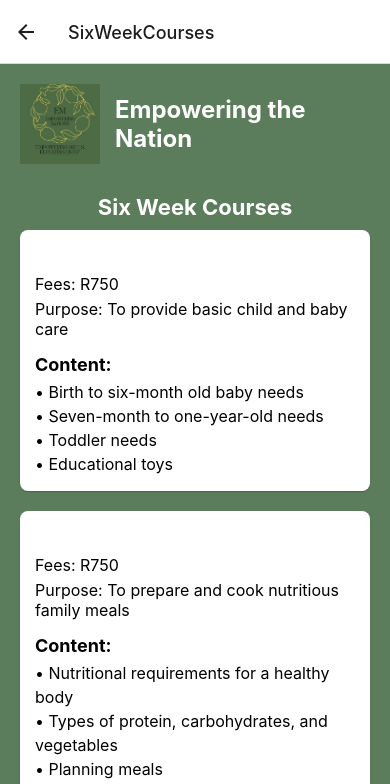
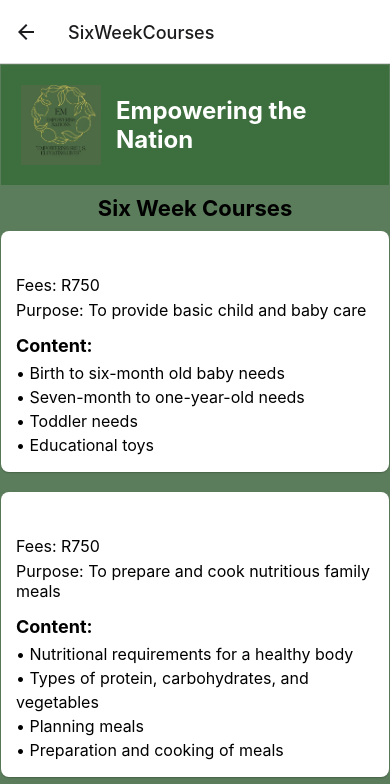
Before and after one commit to ST10456501/Milestone-3, a React Native app in the folder empowering-nation-app/: screen /SixWeekCourses in a window 390 px wide. Shown: the top 784 px of the page. Built offline with nearby package versions, Linux system fonts and the light colour scheme.

Commit message:
Update SixWeekCoursesScreen.js

```diff
--- a/empowering-nation-app/components/screens/SixWeekCoursesScreen.js
+++ b/empowering-nation-app/components/screens/SixWeekCoursesScreen.js
@@ -77,13 +77,14 @@ const SixWeekCourseScreen = ({ navigation }) => {
 const styles = StyleSheet.create({
   container: {
     flex: 1,
-    padding: 20,
+    padding: 1,
     backgroundColor: '#5B7D5B',
   },
   header: {
     flexDirection: 'row',
     alignItems: 'center',
-    marginBottom: 20,
+    padding: 20,
+    backgroundColor: '#3D6E3D',
   },
   logo: {
     width: 80,
@@ -93,14 +94,15 @@ const styles = StyleSheet.create({
   title: {
     fontSize: 24,
     fontWeight: 'bold',
-    color: '#FFF',
+    color: '#fff',
   },
+
   subtitle: {
     fontSize: 22,
     fontWeight: 'bold',
     textAlign: 'center',
     marginVertical: 10,
-    color: '#FFF',
+    color: '#000',
   },
   courseContainer: {
     marginBottom: 20,
@@ -129,6 +131,8 @@ const styles = StyleSheet.create({
     fontWeight: 'bold',
     marginTop: 10,
     marginBottom: 5,
+
+
   },
   contentItem: {
     fontSize: 16,
@@ -138,14 +142,15 @@ const styles = StyleSheet.create({
     marginTop: 20,
     padding: 15,
     borderRadius: 8,
-    backgroundColor: '#D1A343',
+    backgroundColor: '#D1A343', // Button color
     alignItems: 'center',
   },
   buttonText: {
-    color: '#FFFFFF',
+    color: '#FFFFFF', // Text color
     fontSize: 16,
     fontWeight: 'bold',
   },
 });
 
+
 export default SixWeekCourseScreen;
```
